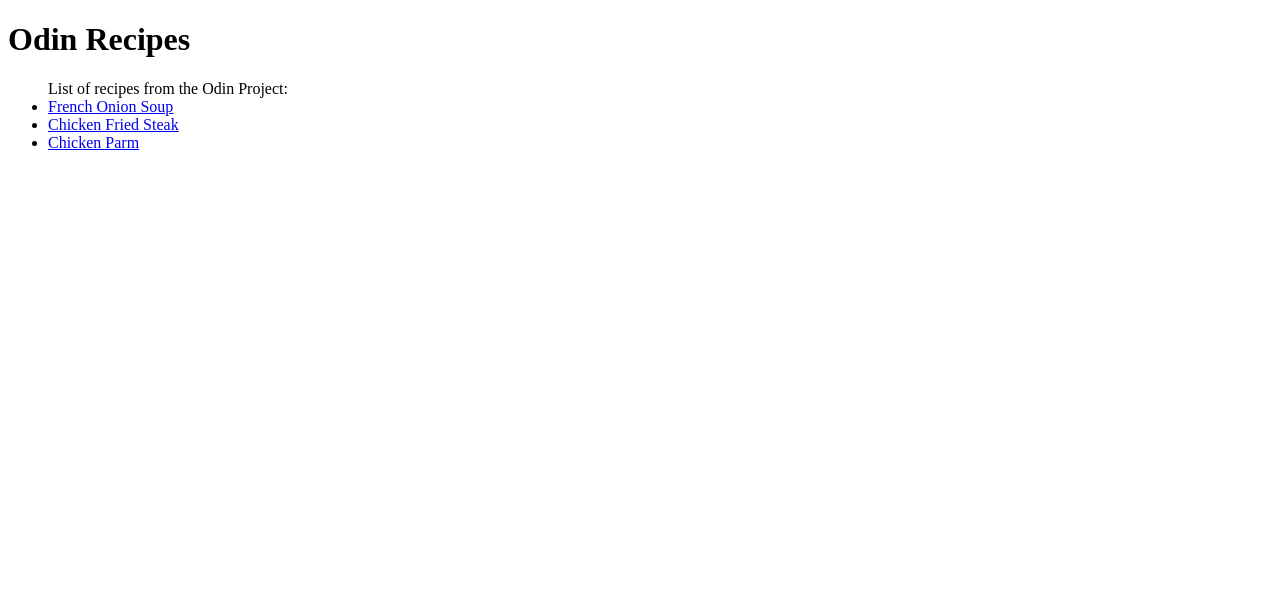
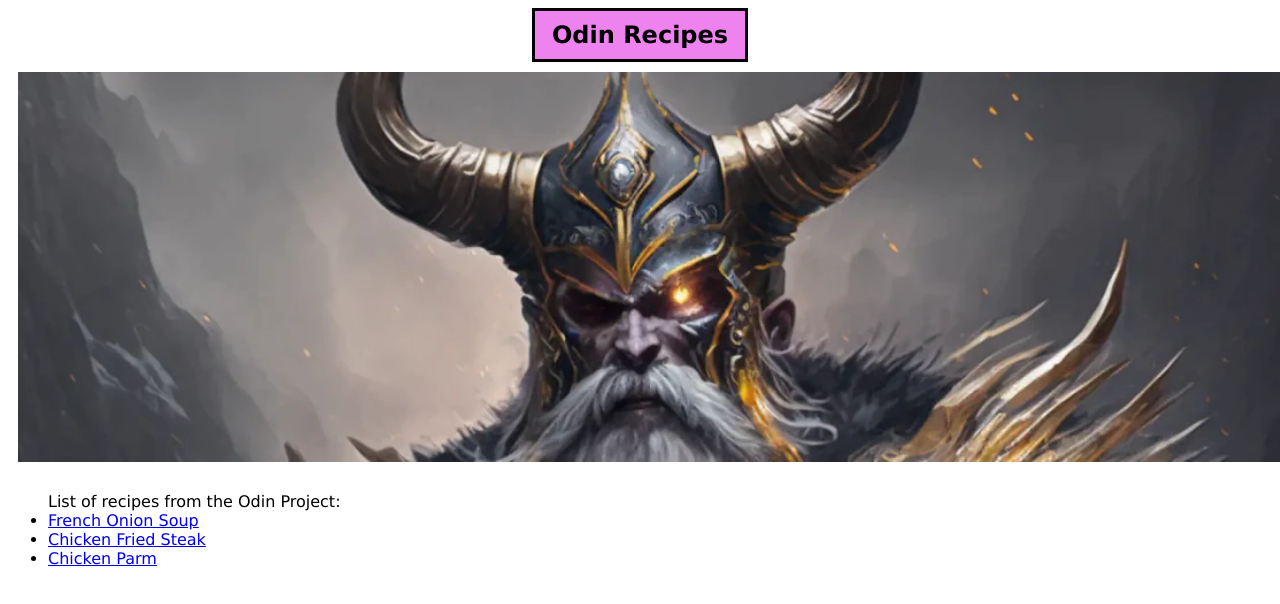
Before and after one commit to benalbone/odin-recipes, a plain HTML site: page index.html in a window 1280 px wide. Drawn offline with Linux system fonts and the light colour scheme.

Commit message:
Added updated images dir and files to it, updated index.html and style.css

```diff
--- a/index.html
+++ b/index.html
@@ -3,10 +3,12 @@
     <head>
         <meta charset="utf-8">
         <title>Recipe Project</title>
+        <link rel="stylesheet" href="style.css">
     </head>
 
     <body>
-        <h1>Odin Recipes</h1>
+        <h1 id="heading-main">Odin Recipes</h1>
+        <img src="./images/odin-background.jpg" alt="Close up image of Odin" class="odin-main">
         <ul>List of recipes from the Odin Project:
             <li><a href="./recipes/french-onion-soup.html">French Onion Soup</a></li>
             <li><a href="./recipes/chicken-fried-steak.html">Chicken Fried Steak</a></li>
--- a/style.css
+++ b/style.css
@@ -0,0 +1,22 @@
+* {
+    font-family: Verdana, Geneva, Tahoma, sans-serif;
+}
+
+h1#heading-main {
+    font-weight: 800;
+    font-size: 24px;
+    text-align: center;
+    margin: auto;
+    width: 15%;
+    border: 3px solid black;
+    padding: 10px;
+    background-color: violet;
+}
+
+img.odin-main {
+    padding: 10px;
+    height: auto;
+    width: 100%;
+    /* min-width: 100%;
+    min-height: 100%; */
+}
```
Also changed, not shown: images/more-odin.jpg (added), images/odin-background.jpg (added).
